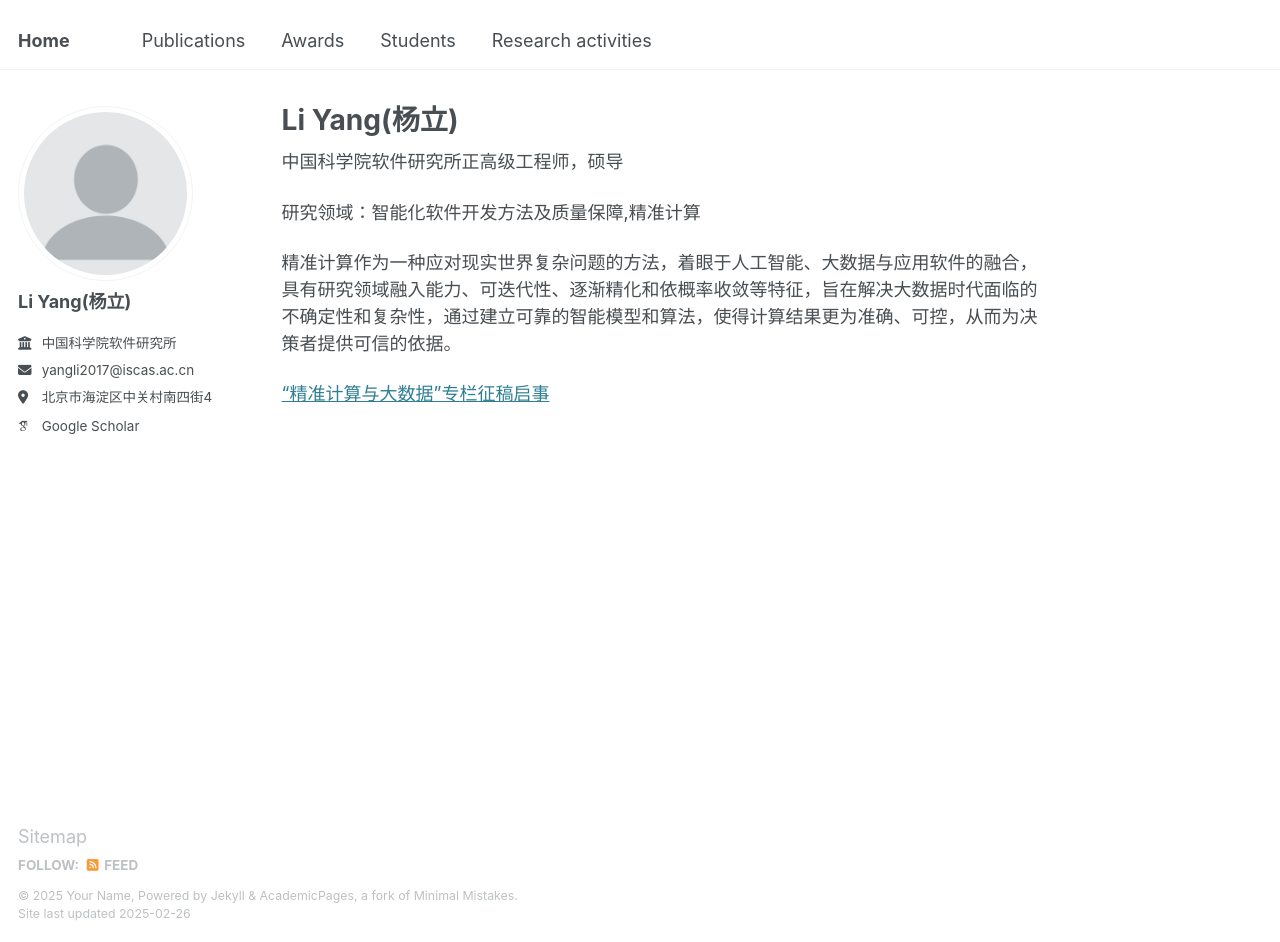
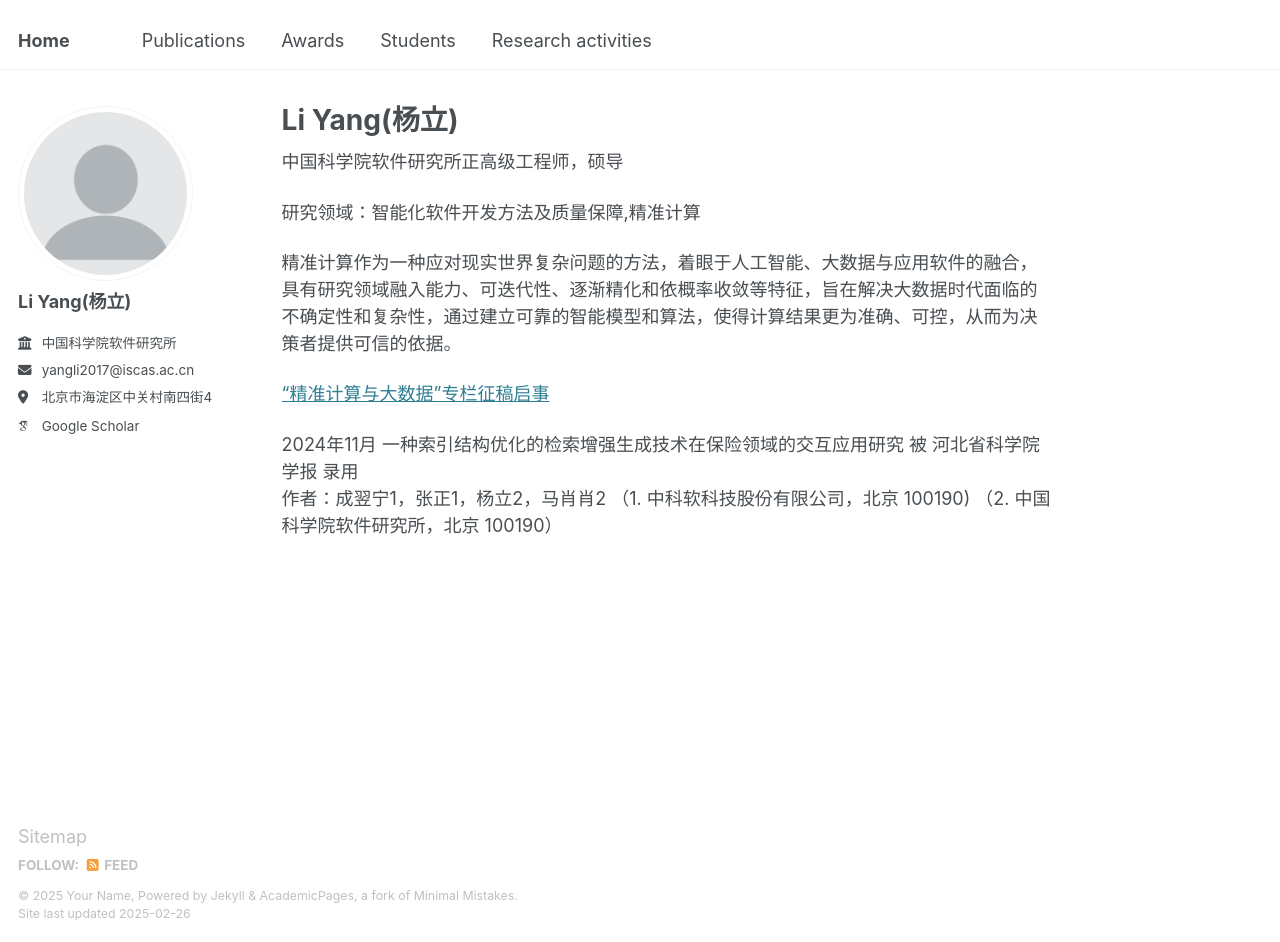
Before and after one commit to yangli8953/yangli8953.github.io, a Jekyll site: the page built from _pages/about.md, in a window 1280 px wide and 942 px high. Built offline with Jekyll 4.4.1, drawn with Linux system fonts in a browser that asks for light colours; some web fonts are replaced.

Commit message:
Update about.md

```diff
--- a/_pages/about.md
+++ b/_pages/about.md
@@ -14,3 +14,8 @@ redirect_from:
 精准计算作为一种应对现实世界复杂问题的方法，着眼于人工智能、大数据与应用软件的融合，具有研究领域融入能力、可迭代性、逐渐精化和依概率收敛等特征，旨在解决大数据时代面临的不确定性和复杂性，通过建立可靠的智能模型和算法，使得计算结果更为准确、可控，从而为决策者提供可信的依据。
 
 [“精准计算与大数据”专栏征稿启事](https://hbkx.cbpt.cnki.net/portal/journal/portal/client/news/551192a9c2b6dd04c0b574a0363755a9)
+
+2024年11月  一种索引结构优化的检索增强生成技术在保险领域的交互应用研究 被 河北省科学院学报 录用
+作者：成翌宁1，张正1，杨立2，马肖肖2
+（1. 中科软科技股份有限公司，北京 100190)
+（2. 中国科学院软件研究所，北京 100190）
```
